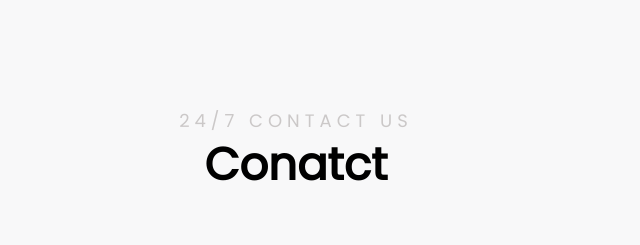
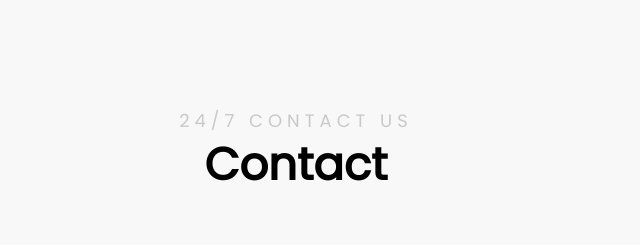
Before and after one commit to AnthonyByansi/BTS_Army_uganda, a website: page index.html in a window 1280 px wide. Shown: the part 4360-4605 px from the top of the page, 344-984 px from the left. Drawn offline with Linux system fonts and the light colour scheme; a web font is replaced by a local one.

Commit message:
Update index.html

```diff
--- a/index.html
+++ b/index.html
@@ -386,7 +386,7 @@
                     <div class="col-md-12">
                         <div class="section-title">
                             <h5>24/7 Contact Us</h5>
-                            <h2>Conatct</h2>
+                            <h2>Contact</h2>
                         </div>
                     </div>
                 </div>
```
